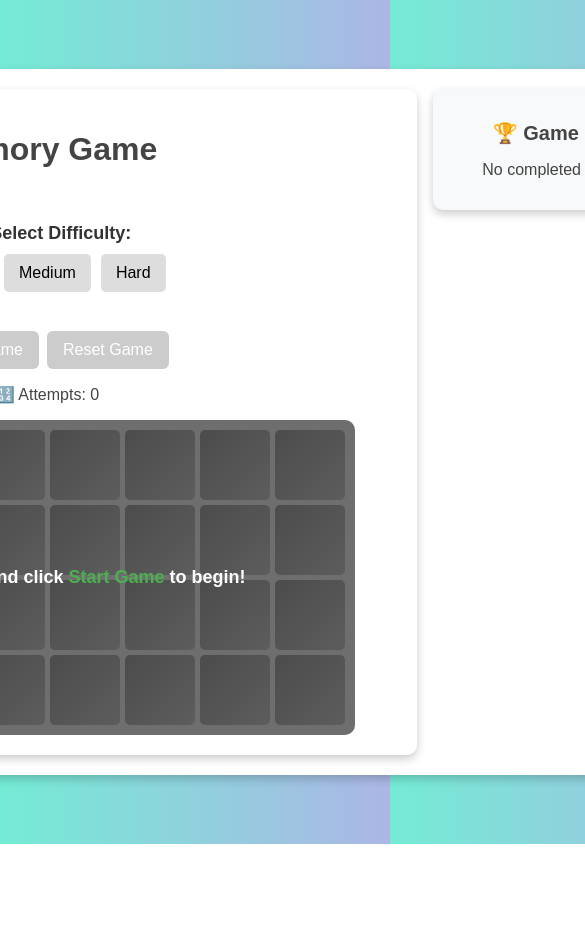
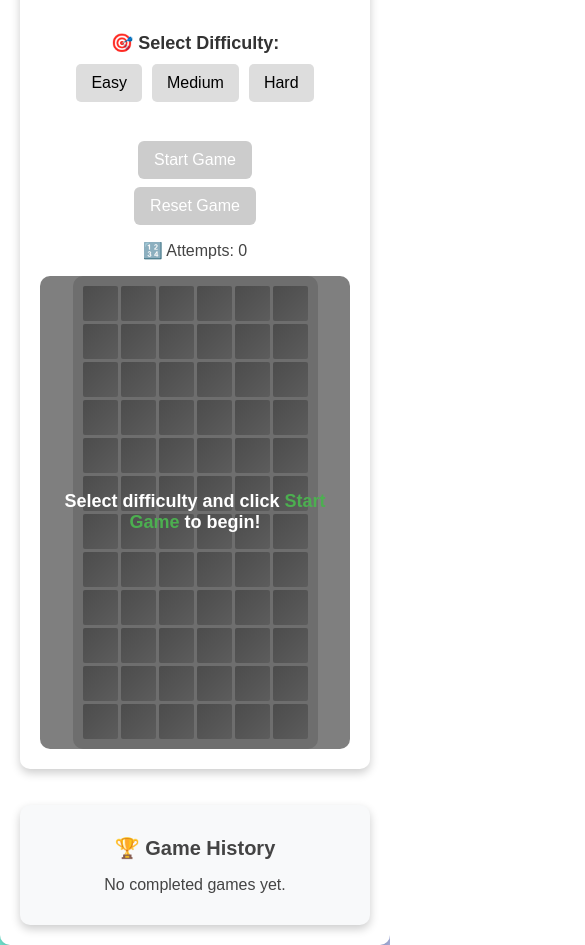
Before and after one commit to JaniecMichal/memory-game, a React (Vite) app: page / in a window 390 px wide. Shown: the top 945 px of the page, 585 px wide, since content can reach past the window. Before the commit the page ends 844 px from the top, so only its background shows below. Built offline with nearby package versions, Linux system fonts and the light colour scheme.

Commit message:
adding responsivness and flip animation

```diff
--- a/src/components/board/board.scss
+++ b/src/components/board/board.scss
@@ -1,8 +1,9 @@
-.board-placeholder {
-  position: relative;
+.board-placeholder,
+.board-container {
+  width: 100%;
   display: flex;
   justify-content: center;
-  align-items: center;
+  position: relative;
 }
 
 .board {
@@ -18,16 +19,20 @@
 }
 
 .board.medium {
-  grid-template-columns: repeat(6, 1fr);
+  grid-template-columns: repeat(5, 1fr);
 }
 
 .board.hard {
-  grid-template-columns: repeat(8, 1fr);
+  grid-template-columns: repeat(6, 1fr);
+
+  &--placeholder {
+    grid-template-columns: repeat(12, 1fr);
+  }
 }
 
 .placeholder-tile {
-  width: 70px;
-  height: 70px;
+  width: 50px;
+  height: 50px;
   background: linear-gradient(to top left, #bbb, #999);
   border-radius: 5px;
 }
@@ -56,3 +61,30 @@
   color: #4caf50;
   font-weight: bold;
 }
+
+@media (max-width: 768px) {
+  .board.hard {
+    &--placeholder {
+      grid-template-columns: repeat(8, 1fr);
+    }
+  }
+}
+
+@media (max-width: 480px) {
+  .board {
+    gap: 3px;
+  }
+
+  .board.hard {
+    &--placeholder {
+      grid-template-columns: repeat(6, 1fr);
+    }
+  }
+
+  .placeholder-tile {
+    width: 35px;
+    height: 35px;
+    background: linear-gradient(to top left, #bbb, #999);
+    border-radius: 2px;
+  }
+}
--- a/src/components/board/index.tsx
+++ b/src/components/board/index.tsx
@@ -32,8 +32,8 @@ export const Board = () => {
 
 const NonActiveBoard = () => (
   <div className="board-placeholder">
-    <div className="board hard">
-      {Array.from({ length: 32 }).map((_, index) => (
+    <div className="board hard--placeholder">
+      {Array.from({ length: 72 }).map((_, index) => (
         <div key={index} className="placeholder-tile"></div>
       ))}
     </div>
--- a/src/components/games-history/gameHistory.scss
+++ b/src/components/games-history/gameHistory.scss
@@ -1,6 +1,5 @@
 .game-history {
   width: 250px;
-  height: 100%;
   background: #f8f9fa;
   padding: 15px;
   border-radius: 10px;
@@ -16,7 +15,7 @@
 .game-history__list {
   list-style: none;
   padding: 0;
-  height: 540px;
+  max-height: 540px;
 }
 
 .game-history__list-item {
@@ -32,7 +31,6 @@
 }
 
 .game-history__details {
-  display: block;
   margin: 3px 0;
 }
 
@@ -62,3 +60,17 @@
   background-color: #ccc;
   cursor: not-allowed;
 }
+
+@media (max-width: 1080px) {
+  .game-history {
+    width: 100%;
+    margin-top: 20px;
+  }
+}
+
+@media (max-width: 480px) {
+  .pagination {
+    flex-direction: column;
+    gap: 8px;
+  }
+}
--- a/src/components/tile/index.tsx
+++ b/src/components/tile/index.tsx
@@ -1,6 +1,5 @@
 import { useGameStore } from "../../store/gameStore";
 import { IconType } from "react-icons";
-
 import "./tile.scss";
 
 type TileProps = {
@@ -13,16 +12,21 @@ type TileProps = {
 export const Tile = ({ id, icon: Icon, isRevealed, isMatched }: TileProps) => {
   const revealTile = useGameStore((state) => state.revealTile);
 
+  const flipped = isRevealed || isMatched;
+
   return (
     <div
-      className={`tile ${isMatched ? "matched" : ""}`}
-      onClick={() => !isRevealed && !isMatched && revealTile(id)}
+      className={`tile-wrapper ${flipped ? "flipped" : ""} ${
+        isMatched ? "matched" : ""
+      }`}
+      onClick={() => !flipped && revealTile(id)}
     >
-      {isRevealed || isMatched ? (
-        <Icon size={40} />
-      ) : (
-        <div className="cover"></div>
-      )}
+      <div className="tile-inner">
+        <div className="tile-front"></div>
+        <div className="tile-back">
+          <Icon size={40} />
+        </div>
+      </div>
     </div>
   );
 };
--- a/src/components/tile/tile.scss
+++ b/src/components/tile/tile.scss
@@ -1,41 +1,96 @@
-.tile {
+.tile-wrapper {
   width: 70px;
   height: 70px;
+  perspective: 800px;
+  cursor: pointer;
+}
+
+.tile-inner {
+  width: 100%;
+  height: 100%;
+  position: relative;
+  transform-style: preserve-3d;
+  transition: transform 0.6s ease;
+}
+
+.tile-wrapper.flipped .tile-inner {
+  transform: rotateY(180deg);
+}
+
+.tile-front,
+.tile-back {
+  width: 100%;
+  height: 100%;
+  position: absolute;
+  top: 0;
+  left: 0;
+  border-radius: 5px;
+  backface-visibility: hidden;
   display: flex;
   justify-content: center;
   align-items: center;
-  border: 2px solid #ddd;
-  cursor: pointer;
-  position: relative;
-  background: linear-gradient(to top left, #ffffff, #dddddd);
-  transition: transform 0.2s, box-shadow 0.3s, background 0.3s;
-  border-radius: 5px;
 }
 
-.tile svg {
+.tile-front {
+  background: linear-gradient(to bottom right, #999, #666);
+  border: 2px solid #ccc;
+  z-index: 2;
+}
+
+.tile-back {
+  background: linear-gradient(to top left, #ffffff, #dddddd);
+  border: 2px solid #ddd;
+  transform: rotateY(180deg);
+}
+
+.tile-back svg {
   width: 50px;
   height: 50px;
   color: #444;
 }
 
-.tile:hover {
-  box-shadow: 0 4px 10px rgba(0, 0, 0, 0.2);
-  background: linear-gradient(to bottom right, #f0f0f0, #cfcfcf);
+.tile-wrapper.matched .tile-back {
+  background: #b0ffb0 !important;
+  border: 2px solid #66cc66;
+  box-shadow: 0 0 10px rgba(102, 204, 102, 0.5);
 }
 
-.cover {
-  width: 100%;
-  height: 100%;
-  background: linear-gradient(to bottom right, #999, #666);
-  position: absolute;
-  top: 0;
-  left: 0;
-  border-radius: 5px;
+.tile-wrapper.matched .tile-inner {
+  animation: pop 0.3s ease;
 }
 
-.tile.matched {
-  background: #b0ffb0;
-  border: 2px solid #66cc66;
-  transform: scale(1.05);
-  transition: transform 0.3s ease-in-out;
+@keyframes pop {
+  0% {
+    transform: rotateY(180deg) scale(1);
+  }
+  50% {
+    transform: rotateY(180deg) scale(1.1);
+  }
+  100% {
+    transform: rotateY(180deg) scale(1);
+  }
 }
+
+@media (max-width: 768px) {
+  .tile-wrapper {
+    width: 55px;
+    height: 55px;
+  }
+
+  .tile-back svg {
+    width: 35px;
+    height: 35px;
+  }
+}
+
+@media (max-width: 480px) {
+  .tile-wrapper {
+    width: 35px;
+    height: 35px;
+  }
+
+  .tile-back svg {
+    width: 22px;
+    height: 22px;
+  }
+}
--- a/src/styles/global.scss
+++ b/src/styles/global.scss
@@ -18,6 +18,7 @@ body {
   color: #444;
   display: flex;
   gap: 16px;
+  flex-wrap: wrap;
 }
 
 .app__title {
@@ -32,6 +33,7 @@ body {
   justify-content: center;
   align-items: center;
   gap: 8px;
+  flex-wrap: wrap;
 }
 
 .app_game-container {
@@ -44,3 +46,25 @@ body {
   border-radius: 10px;
   box-shadow: 0 4px 10px rgba(0, 0, 0, 0.2);
 }
+
+@media (max-width: 1080px) {
+  .app {
+    align-items: center;
+  }
+
+  .app_game-container {
+    width: 100%;
+  }
+}
+
+@media (max-width: 768px) {
+  .app__title {
+    font-size: 24px;
+  }
+}
+
+@media (max-width: 480px) {
+  .app__game-actions {
+    flex-direction: column;
+  }
+}
```
